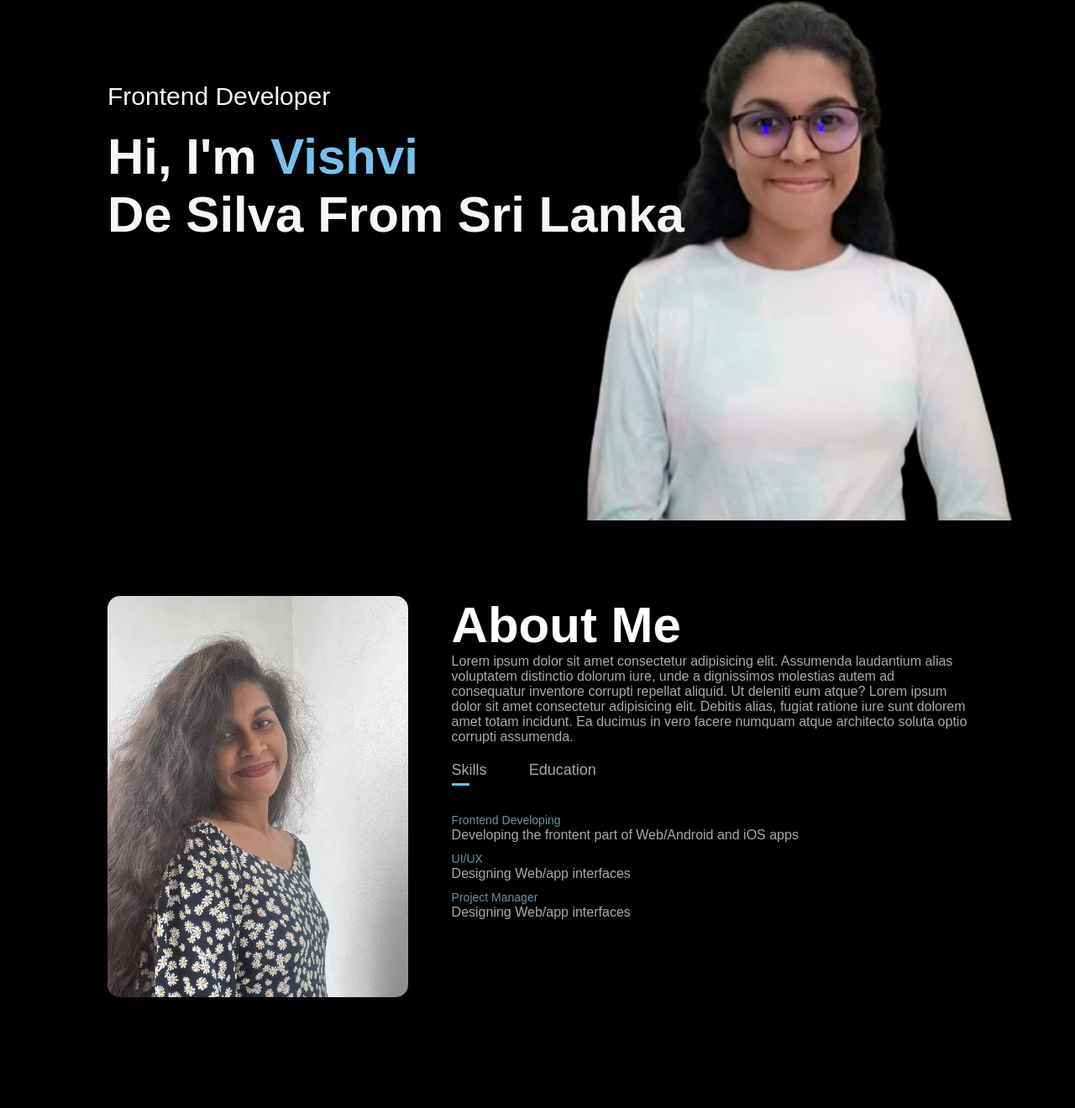
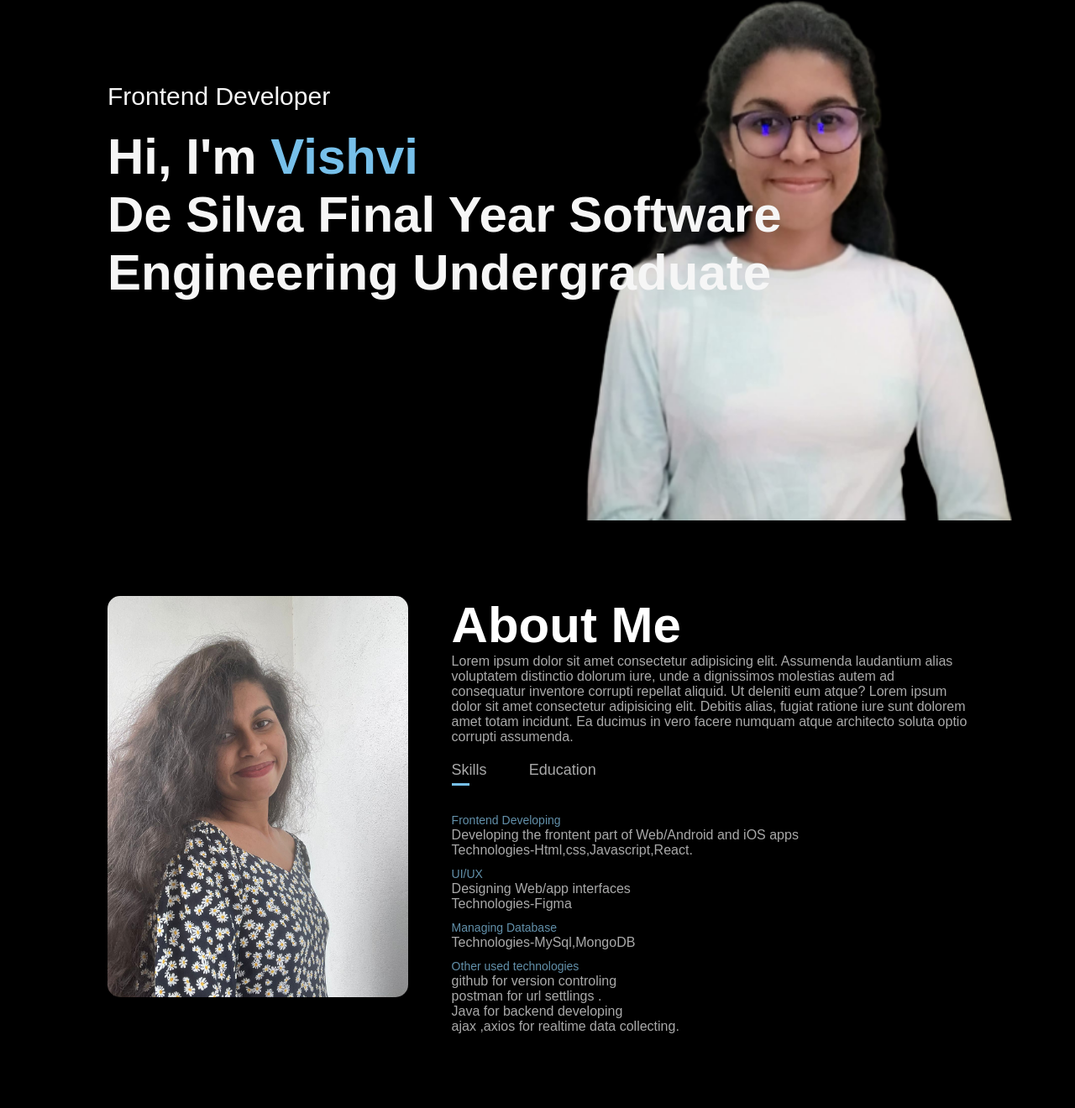
Before and after one commit to Vishvi98/portfolio-version1, a plain HTML site: page index.html in a window 1280 px wide. Shown: the part 180-1500 px from the top of the page at 84% size. Drawn offline with Linux system fonts and the light colour scheme.

Commit message:
updated the html file

```diff
--- a/index.html
+++ b/index.html
@@ -32,7 +32,7 @@
           <p>Frontend Developer</p>
           <h1>
             Hi, I'm <span>Vishvi</span><br />
-            De Silva From Sri Lanka
+            De Silva Final Year Software Engineering Undergraduate <br />
           </h1>
         </div>
       </div>
@@ -64,10 +64,20 @@
                 <li>
                   <span>Frontend Developing</span><br />Developing the frontent
                   part of Web/Android and iOS apps
+                  <br />Technologies-Html,css,Javascript,React.
                 </li>
-                <li><span>UI/UX</span><br />Designing Web/app interfaces</li>
                 <li>
-                  <span>Project Manager</span><br />Designing Web/app interfaces
+                  <span>UI/UX</span><br />Designing Web/app interfaces
+                  <br />Technologies-Figma
+                </li>
+                <li>
+                  <span>Managing Database</span><br />Technologies-MySql,MongoDB
+                </li>
+                <li>
+                  <span>Other used technologies</span><br />github for version
+                  controling<br />
+                  postman for url settlings .<br />Java for backend developing
+                  <br />ajax ,axios for realtime data collecting.
                 </li>
               </ul>
             </div>
@@ -150,22 +160,6 @@
           <div class="contact-right">
             <img src="images/hello.gif" width="250px" height="200px" />
           </div>
-          <!-- <form>
-              <input type="text" name="Name" placeholder="Your Name" required />
-              <input
-                type="email"
-                name="email"
-                placeholder="Your Email"
-                required
-              />
-              <textarea
-                name="Message"
-                rows="6"
-                placeholder="Your Message"
-              ></textarea>
-              <button type="submit" class="btn btn2">Submit</button>
-            </form>
-          </div> -->
         </div>
       </div>
       <div class="copyright">
```
